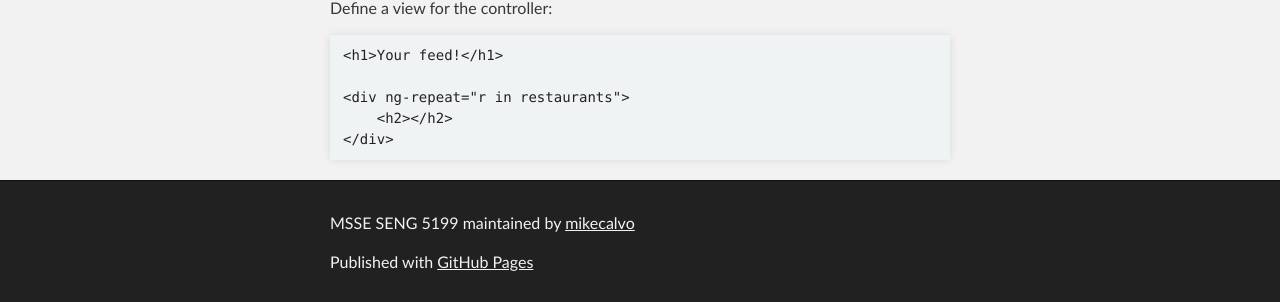
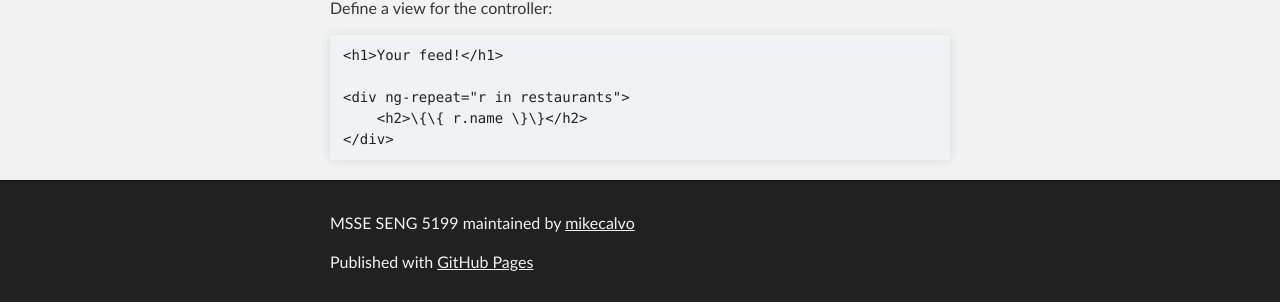
Before and after one commit to mikecalvo/mikecalvo.github.io, a Jekyll site: the page built from msse/examples/angular_with_security/index.md, in a window 1280 px wide and 900 px high, scrolled down 4512 px. Shown: the part 591-893 px from the top of the window. Built offline with Jekyll 4.4.1, drawn with Linux system fonts in a browser that asks for light colours.

Commit message:
fixed a problem with markup

````diff
--- a/msse/examples/angular_with_security/index.md
+++ b/msse/examples/angular_with_security/index.md
@@ -233,6 +233,6 @@ Define a view for the controller:
 <h1>Your feed!</h1>
 
 <div ng-repeat="r in restaurants">
-    <h2>{{ r.name }}</h2>
+    <h2>\{\{ r.name \}\}</h2>
 </div>
 ```
````
